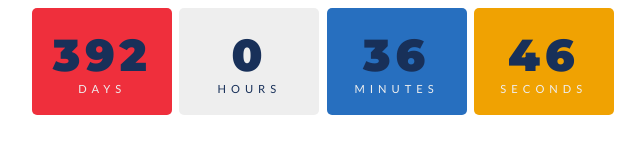
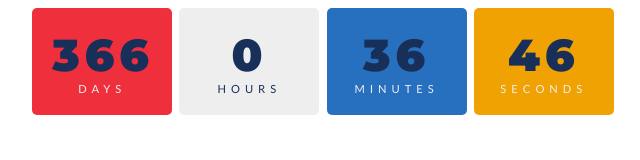
Before and after one commit to wjdwndudghlw/notion, a plain HTML site: page wjdwndudghlw.html in a window 1280 px wide. Shown: the full height of the page, 317-957 px from the left. Drawn offline with Linux system fonts and the light colour scheme.

Commit message:
Update wjdwndudghlw.html

```diff
--- a/wjdwndudghlw.html
+++ b/wjdwndudghlw.html
@@ -103,7 +103,7 @@ body{
 </body>
 <script>
     const year = new Date().getFullYear();
-const myDate = new Date('Oct 15, 2024 00:00:00');
+const myDate = new Date('Sep 19, 2024 00:00:00');
 console.log(myDate);
 
 // countdown
```
